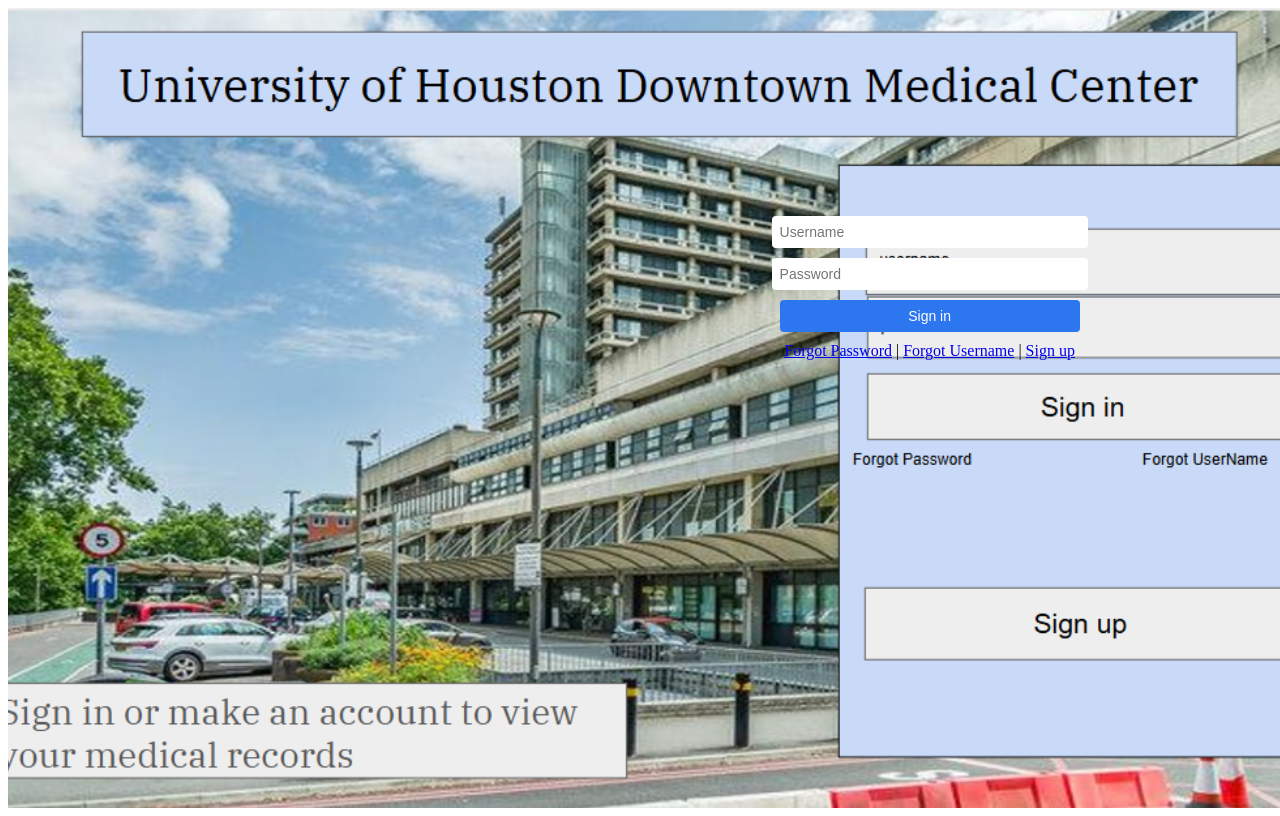
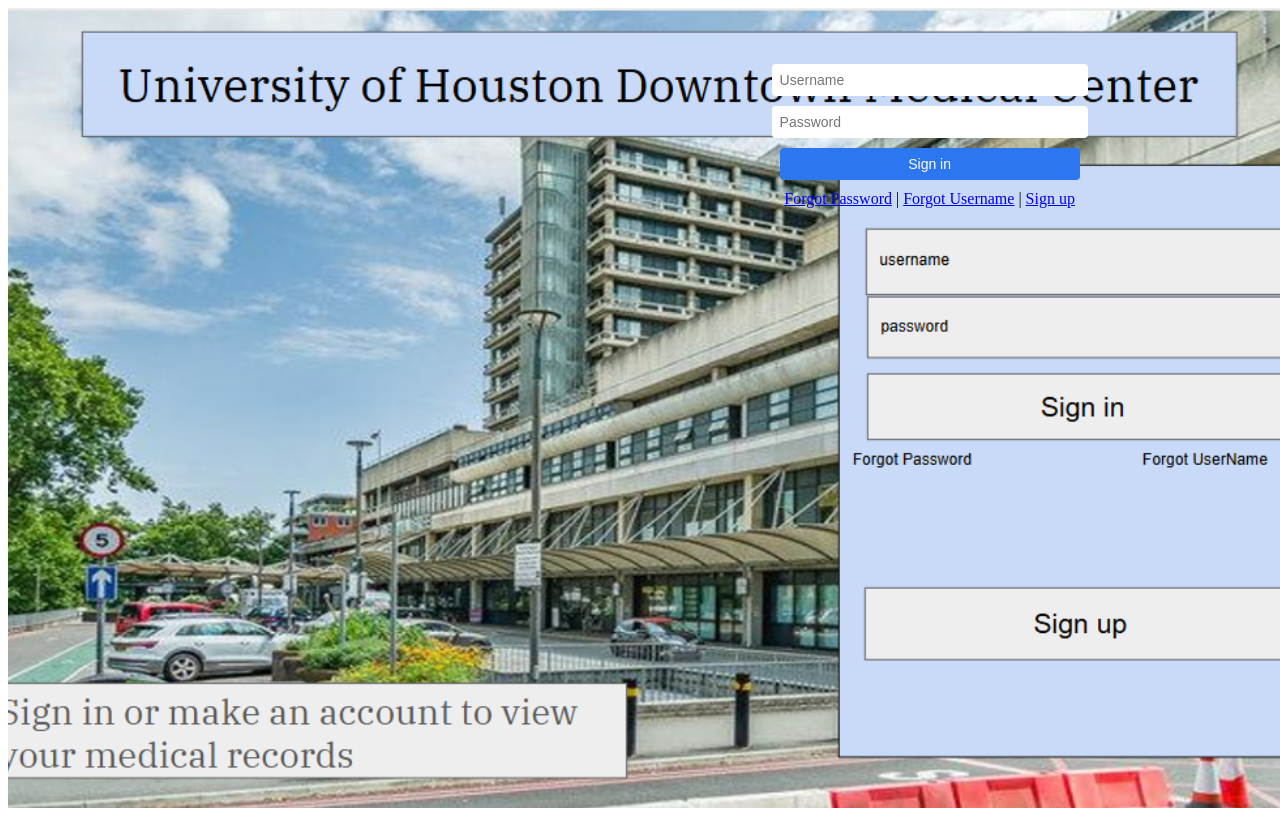
Before and after one commit to Confetti-pop/Software-engineering-project, a Flask app: page / in a window 1280 px wide. Run offline with Flask 3, Linux system fonts and the light colour scheme.

Commit message:
Update style.css

```diff
--- a/Medical_web/static/style.css
+++ b/Medical_web/static/style.css
@@ -24,7 +24,7 @@ body.blended-login {
   /* Overlay the login form exactly where it appears on the image */
   .image-overlay-form {
     position: absolute;
-    top: 35%; /* tweak to align perfectly */
+    top: 16%; /* tweak to align perfectly */
     left: 72%; /* adjust based on where the fields are in the image */
     transform: translate(-50%, -50%);
     display: flex;
```
